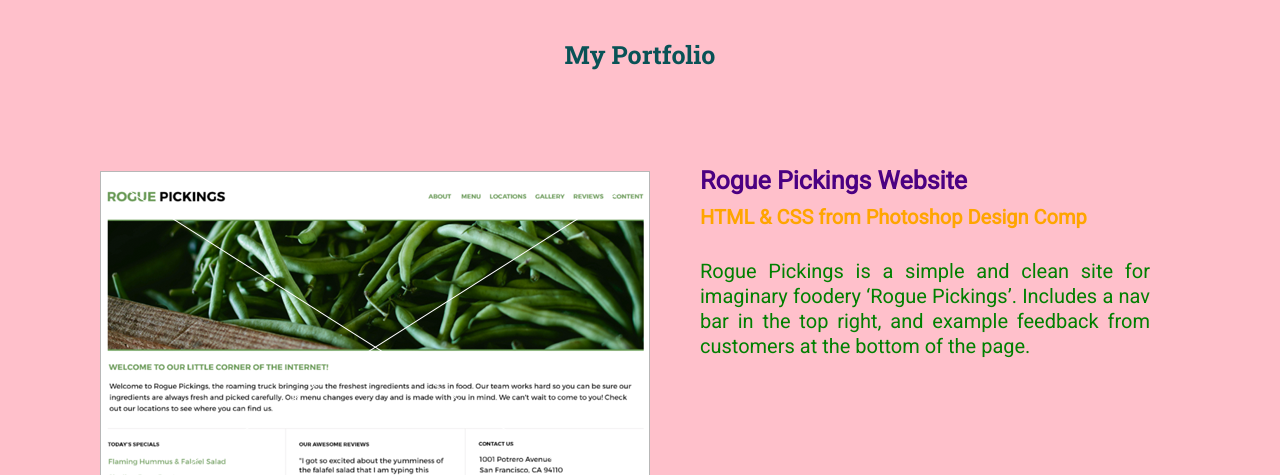
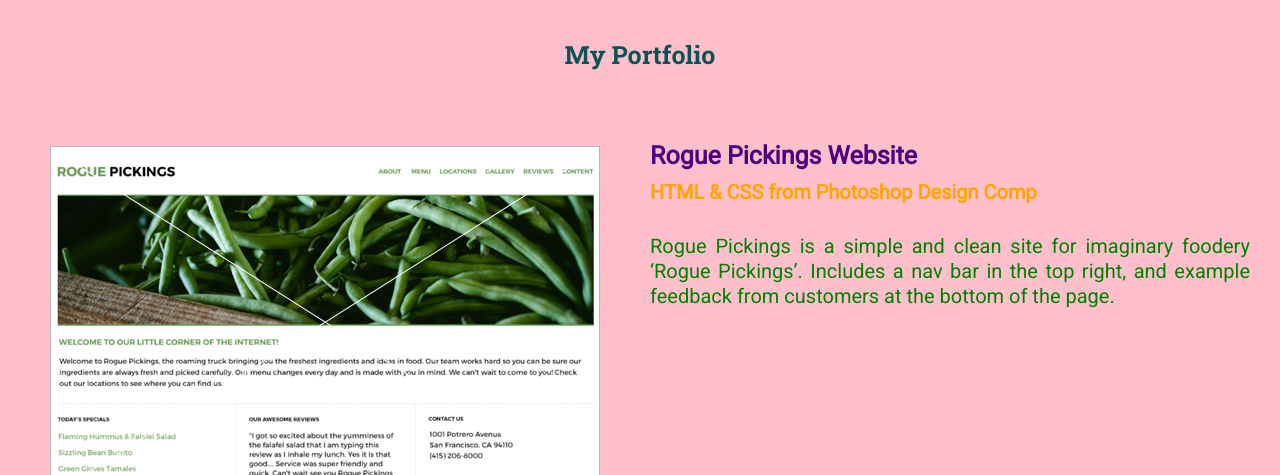
Before and after one commit to littleredtootle/101-milestone-project, a plain HTML site: page index.html in a window 1280 px wide. Shown: the part 812-1287 px from the top of the page. Drawn offline with Linux system fonts and the light colour scheme.

Commit message:
Layout corrections in Work section

```diff
--- a/css/styles.css
+++ b/css/styles.css
@@ -101,7 +101,7 @@ body, html {
 
 #work {
     background-color: pink;
-    height: 1400px;
+    height: 1450px;
 }
 
 #work h1 {
@@ -123,19 +123,18 @@ body, html {
 }
 
 .preview {
-    padding: 50px 50px 50px 100px;
-    width: 550px;
-    height: 340px;
-    margin: 0;
+    /*padding: 50px 50px 50px 100px;*/
+    margin: 25px 50px 50px 50px;
+    height: 350px;
     box-sizing: border-box;
 }
 
 
 .description {
-    padding: 45px 50px 50px 100px;
+    /*padding: 45px 50px 50px 100px;*/
+    margin: 20px 0px 50px 50px;
+    height: 350px;
     width: 600px;
-    height: 340px;
-    margin: 0;
     box-sizing: border-box;
 }
 
```
